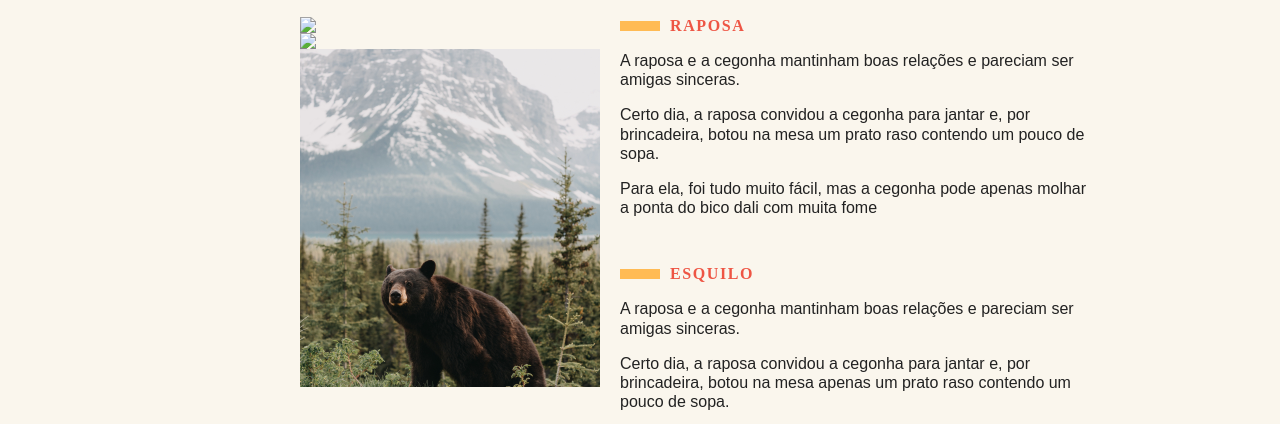
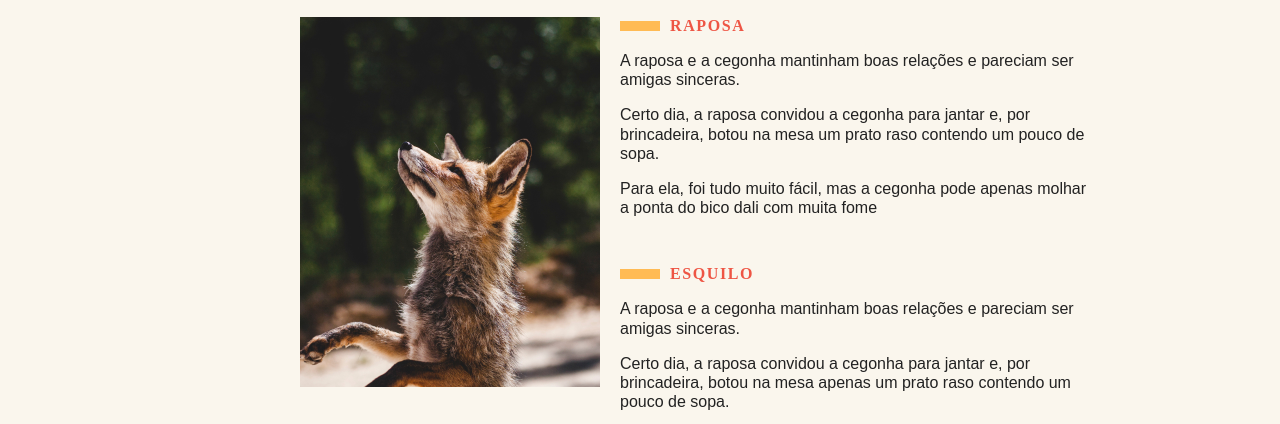
Before and after one commit to atilavieira/SITE-ANIMAIS-FANTASTICOS, a plain HTML site: page index.html in a window 1280 px wide. Shown: the part 341-765 px from the top of the page. Drawn offline with Linux system fonts and the light colour scheme.

Commit message:
Update index.html

```diff
--- a/index.html
+++ b/index.html
@@ -5,7 +5,7 @@
     <meta http-equiv="X-UA-Compatible" content="IE=edge" />
     <meta name="viewport" content="width=device-width, initial-scale=1.0" />
     <title>Animais Fantásticos</title>
-    <link rel="stylesheet" href="/css/style.css" />
+    <link rel="stylesheet" href="css/style.css" />
     <link rel="preconnect" href="https://fonts.googleapis.com" />
     <link rel="preconnect" href="https://fonts.gstatic.com" crossorigin />
     <link
@@ -26,10 +26,10 @@
       <h1 class="titulo">Animais Fantásticos</h1>
       <ul class="animais-lista">
         <li>
-          <img src="..img/imagem1.jpg" />
+          <img src="img/imagem1.jpg" />
         </li>
         <li>
-          <img src=".img/imagem2.jpg" />
+          <img src="img/imagem2.jpg" />
         </li>
         <li>
           <img src="img/imagem3.jpg" />
```
